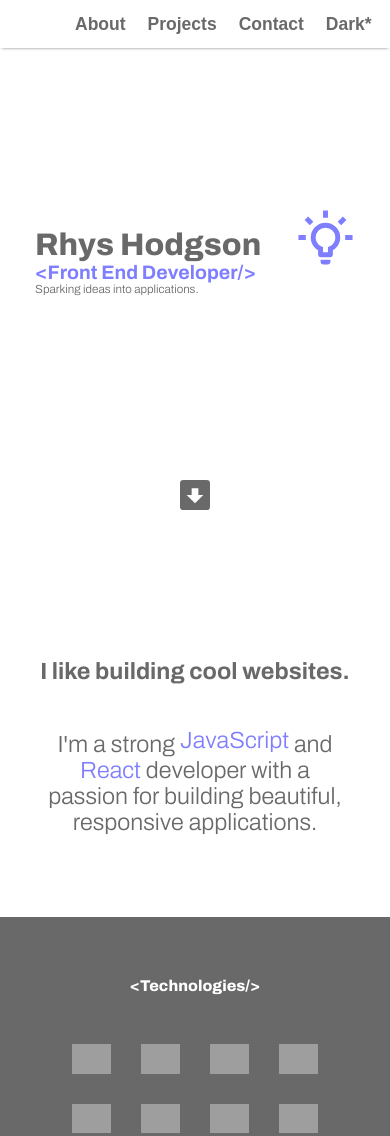
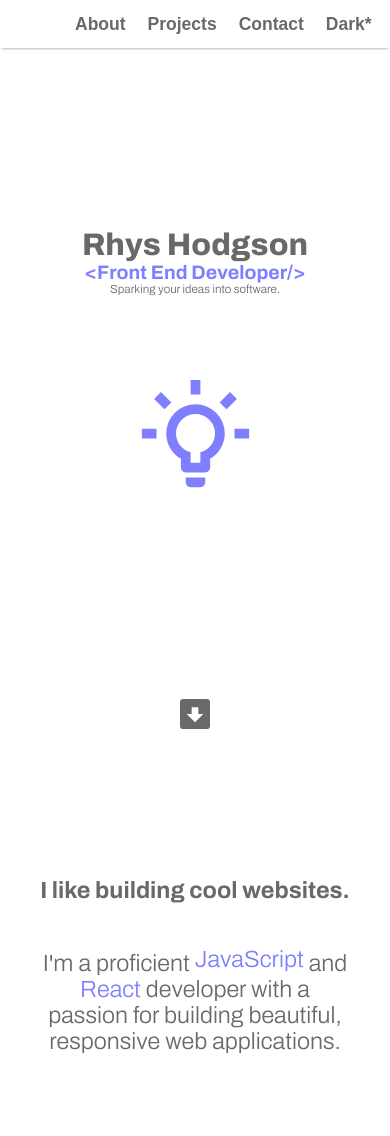
Before and after one commit to rhysez/portfolio, a plain HTML site: page index.html in a window 390 px wide. Shown: the top 1136 px of the page. Drawn offline with Linux system fonts and the light colour scheme; grey boxes are pictures that could not be loaded.

Commit message:
change sizing of introduction div in media query

```diff
--- a/index.html
+++ b/index.html
@@ -14,14 +14,14 @@
       <button class="navButton" id="darkMode">Dark*</button>
     </div>
 
-    <div id="introductionContainer">
-      <div id="introduction">
+    <div class="introductionContainer" id="introductionContainer">
+      <div id="introduction" class="introduction">
         <h1 class="myName">Rhys Hodgson</h1>
         <h2 class="frontEndDeveloper">&lt;Front End Developer/&gt;</h2>
-        <h3 class="tagLine">Sparking ideas into applications.</h3>
+        <h3 class="tagLine">Sparking your ideas into software.</h3>
       </div>
 
-      <div class="lightbulbContainer">
+      <div id="lightbulbContainer" class="lightbulbContainer">
         <img src="./images/lightbulb.svg" alt="lightbulb" class="lightbulb" />
       </div>
     </div>
@@ -40,9 +40,9 @@
         <p class="aboutMePara1" id="aboutMePara1">
           I like building cool websites.
         </p>
-        <p class="aboutMePara2" id="aboutMePara2">I'm a strong
+        <p class="aboutMePara2" id="aboutMePara2">I'm a proficient
             <span class="javascript">JavaScript</span> and <span class="react">React</span> developer with a passion for building beautiful,
-            responsive applications.</p>
+            responsive web applications.</p>
       </div>
     </div>
 
@@ -63,7 +63,10 @@
     </div>
 
     <div id="projects">
-        <h1 class="projectsTitle">Take a look at my work...</h1>
+        <h1 class="projectsTitle">&lt;My work/&gt;</h1>
+        <div class="projectGrid">
+
+        </div>
     </div>
 
     <div id="contact"></div>
--- a/style.css
+++ b/style.css
@@ -21,11 +21,27 @@
     #webpackIcon,
     #jestIcon,
     #bashIcon {
-        width: 10vw;
+        width: 12vw;
     }
     #icons {
         gap: 3rem;
     }
+
+    #introductionContainer {
+        flex-direction: column;
+        align-items: center;
+    }
+
+    #introduction {
+        align-items: center;
+    }
+
+    #lightbulbContainer {
+        padding-top: 10rem;
+        width: 30%;
+    }
+
+
 }
 
 :root {
@@ -63,12 +79,16 @@
     color: var(--darker-text);
 }
 
-#introductionContainer {
+.navButton:hover {
+    color: var(--web-developer);
+}
+
+.introductionContainer {
     display: flex;
     justify-content: space-evenly;
 }
 
-#introduction {
+.introduction {
     display: flex;
     flex-direction: column;
     padding-top: 18rem;
@@ -151,7 +171,7 @@
 
 @keyframes bounceText {
     0%   { transform: translateY(0); }
-    50%  { transform: translateY(-4px); }
+    50%  { transform: translateY(-0.5vh); }
     100% { transform: translateY(0); }
 }
 
@@ -245,4 +265,5 @@
     color: var(--darker-text);
     font-size: 4vw;
     text-align: center;
+    padding-top: 6rem;
 }
```
